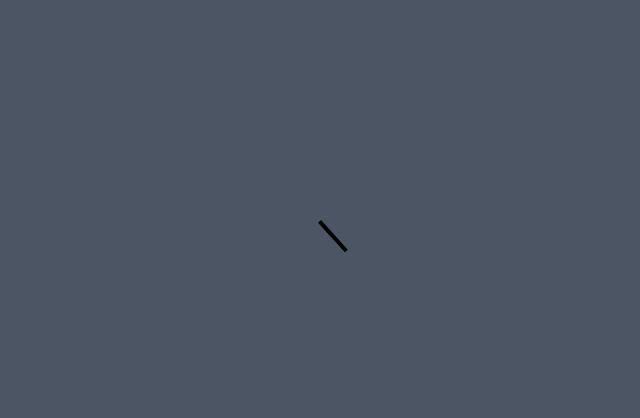
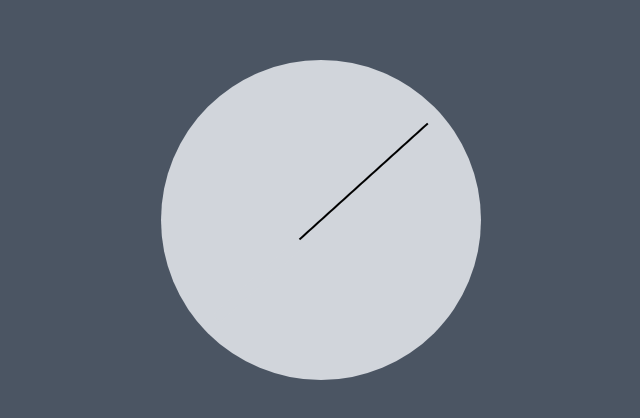
Before and after one commit to shakib-mia/react-clock, a React (Create React App) app: page / in a window 1280 px wide. Shown: the part 180-598 px from the top of the page, without its empty margins (319-959 px from the left). Built offline with nearby package versions, Linux system fonts and the light colour scheme.

Commit message:
minute bar animation added

```diff
--- a/src/App.css
+++ b/src/App.css
@@ -2,7 +2,6 @@
   animation-name: rotate;
   animation-duration: 60s;
   animation-iteration-count: infinite;
-  transform-origin: top left;
   animation-timing-function: linear;
 }
 
@@ -14,3 +13,7 @@
     rotate: 360deg;
   }
 }
+
+#container {
+  transform: rotate(-90deg);
+}
--- a/src/App.js
+++ b/src/App.js
@@ -3,8 +3,12 @@ import './App.css';
 function App() {
   return (
     <div className='bg-gray-600 h-screen flex items-center'>
-      <div className="relative mx-auto">
-        <div className="absolute bg-black w-10 h-1 left-0 right-0 m-auto" id='bar'></div>
+      <div className="relative mx-auto bg-gray-300 rounded-full w-80 h-80" id='container'>
+        <div className="absolute bg-black w-[90%] h-0.5 top-0 bottom-0 left-0 right-0 m-auto border-0" id='bar'>
+          <div className="relative p-0 border-0 m-0">
+            <div className="absolute bg-gray-300 w-[40%] left-0 top-[-1px] right-0 h-2.5"></div>
+          </div>
+        </div>
       </div>
     </div>
   );
```
